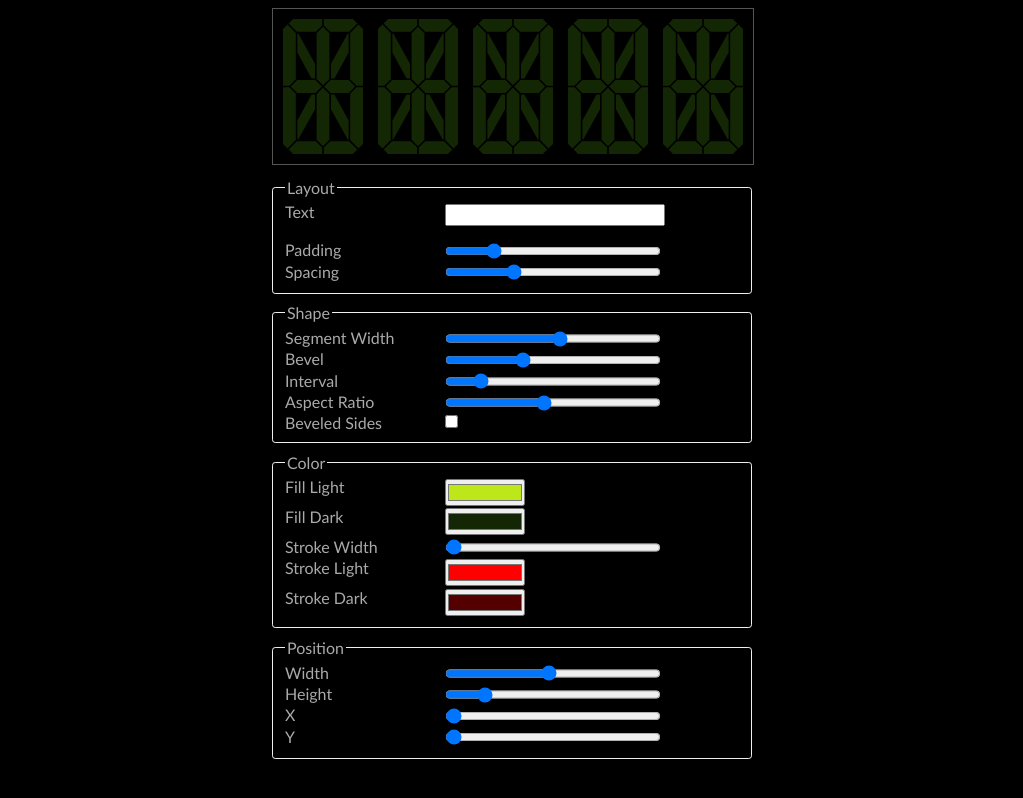
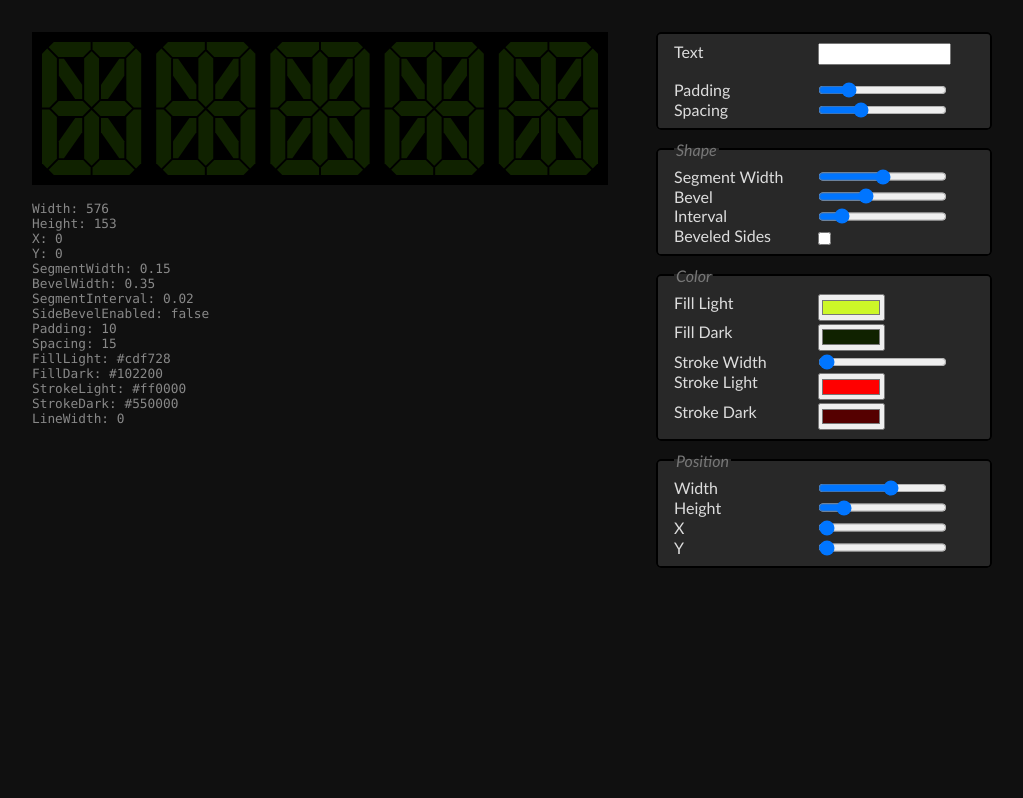
Before and after one commit to Enderer/sixteensegment, a plain HTML site: page src/index.htm in a window 1280 px wide. Shown: the whole page, without its empty margins (128-1151 px from the left). Drawn offline with Linux system fonts and the light colour scheme.

Commit message:
Updated readme and styles
Updated readme file
Added a SevenSegment object
Renamed SegmentMasks to CharacterMasks
Added styles to test page

```diff
--- a/src/SegmentCanvas.js
+++ b/src/SegmentCanvas.js
@@ -10,7 +10,7 @@ function SegmentCanvas()
     this.SegmentInterval = .05;         // Spacing between segments (% of Element Width)
     this.BevelWidth = .06;              // Size of corner bevel (% of Element Width)
     this.SideBevelEnabled = false;      // Should the sides be beveled
-    this.FillLight = "#86fd06";         // Color of a lit segment
+    this.FillLight = "#86FD06";         // Color of an on segment
     this.FillDark = "#004400";          // Color of an off segment
     this.StrokeLight = "#007700";       // Color of an on segment outline
     this.StrokeDark = "#440044";        // Color of an off segment outline
@@ -31,7 +31,7 @@ SegmentCanvas.prototype.DispayText = function(value)
     // Recalculate points in case any settings changed
     this.CalcPoints();
     // Set the display patterns and draw the canvas
-    this.ElementArray.SetText(value, this.SegmentMasks);
+    this.ElementArray.SetText(value, this.CharacterMasks);
     this.Draw(this.Canvas, this.ElementArray.Elements);
 }
 
--- /dev/null
+++ b/src/SevenSegment.js
@@ -0,0 +1,109 @@
+function SevenSegment(count, canvas, width, height, x, y) {
+    this.X = x || 0;
+    this.Y = y || 0;
+
+    this.Width = width || canvas.width;
+    this.Height = height || canvas.height;
+
+    this.Canvas = canvas;
+    this.CalcPoints();
+    this.ElementArray.SetCount(count);
+}
+
+SevenSegment.prototype = new SegmentCanvas();
+
+SevenSegment.prototype.CalcPoints = function() {
+    var d = this.CalcElementDimensions();
+    var w = d.Width;
+    var h = d.Height;
+    var sw = this.SegmentWidth * w;
+    var si = this.SegmentInterval * w;
+    var bw = this.BevelWidth * sw;
+    var br = bw / sw;
+    var ib = (this.SideBevelEnabled)? 1 : 0;
+    var sf = sw * .8;
+    var slope = h / w;
+
+    var sqrt2 = Math.SQRT2;
+    var sqrt3 = Math.sqrt(3);
+
+    var p = [];
+    this.Points = p;
+    for (var i = 0; i < 7; i++) {
+        p[i] = [];
+        for (var s = 0; s < 6; s++) {
+            p[i][s] = { x: 0, y: 0 };
+        }
+    }
+
+    p[0][0] = { x: sw * br * 2 + si / sqrt2,        y: 0            };
+    p[0][1] = { x: w - sw * br * 2 - si / sqrt2,    y: 0            };
+    p[0][2] = { x: w - sw * br - si / sqrt2,        y: sw * br      };
+    p[0][3] = { x: w - sw - si / sqrt2, 			y: sw           };
+    p[0][4] = { x: sw + si / sqrt2,                 y: sw           };
+    p[0][5] = { x: sw * br + si / sqrt2,            y: sw * br      };
+
+    p[1][0] = { x: w,               y: sw * br * 2 + si / sqrt2     };
+    p[1][1] = { x: w,               y: h / 2 - si * .5              };
+    p[1][2] = { x: w - sw / 2,      y: h / 2 - si * .5              };
+    p[1][3] = { x: w - sw,          y: h / 2 - sw / 2 - si * .5     };
+    p[1][4] = { x: w - sw, 			y: sw + si / sqrt2              };
+    p[1][5] = { x: w - sw * br,     y: sw * br + si / sqrt2         };
+
+    p[6][0] = { x: sw + si / 2 * sqrt3, 			y: h / 2 - sw / 2 };
+    p[6][1] = { x: w - sw - si / 2 * sqrt3, 		y: h / 2 - sw / 2 };
+    p[6][2] = { x: w - sw / 2 - si / 2 * sqrt3, 	y: h / 2 };
+    p[6][3] = { x: w - sw - si / 2 * sqrt3, 		y: h / 2 + sw / 2 };
+    p[6][4] = { x: sw + si / 2 * sqrt3, 			y: h / 2 + sw / 2 };
+    p[6][5] = { x: sw / 2 + si / 2 * sqrt3, 		y: h / 2 };
+
+    p[2] = this.FlipVertical(p[1], h)
+    p[3] = this.FlipVertical(p[0], h)
+    p[3] = this.FlipVertical(p[0], h)
+    p[4] = this.FlipHorizontal(p[2], w)
+    p[5] = this.FlipHorizontal(p[1], w)
+}
+
+SevenSegment.prototype.CharacterMasks = (function() {
+    var charMasks = { };
+    charMasks[' '] = parseInt("0000000", 2);
+    charMasks['']  = parseInt("0000000", 2);
+    charMasks['0'] = parseInt("0111111", 2);
+    charMasks['1'] = parseInt("0000110", 2);
+    charMasks['2'] = parseInt("1011011", 2);
+    charMasks['3'] = parseInt("1001111", 2);
+    charMasks['4'] = parseInt("1100110", 2);
+    charMasks['5'] = parseInt("1101101", 2);
+    charMasks['6'] = parseInt("1111101", 2);
+    charMasks['7'] = parseInt("0000111", 2);
+    charMasks['8'] = parseInt("1111111", 2);
+    charMasks['9'] = parseInt("1100111", 2);
+    charMasks['A'] = parseInt("1110111", 2);
+    charMasks['B'] = parseInt("1111111", 2);
+    charMasks['C'] = parseInt("0111001", 2);
+    charMasks['D'] = parseInt("0111111", 2);
+    charMasks['E'] = parseInt("1111001", 2);
+    charMasks['F'] = parseInt("1110001", 2);
+    charMasks['G'] = parseInt("1111101", 2);
+    charMasks['H'] = parseInt("1110110", 2);
+    charMasks['I'] = parseInt("0000110", 2);
+    charMasks['J'] = parseInt("0011110", 2);
+    charMasks['K'] = parseInt("1110000", 2);
+    charMasks['L'] = parseInt("0111000", 2);
+    charMasks['M'] = parseInt("0110111", 2);
+    charMasks['N'] = parseInt("0110111", 2);
+    charMasks['O'] = parseInt("0111111", 2);
+    charMasks['P'] = parseInt("1110011", 2);
+    charMasks['Q'] = parseInt("0111111", 2);
+    charMasks['R'] = parseInt("1110111", 2);
+    charMasks['S'] = parseInt("1101101", 2);
+    charMasks['T'] = parseInt("0000111", 2);
+    charMasks['U'] = parseInt("0111110", 2);
+    charMasks['V'] = parseInt("0111110", 2);
+    charMasks['W'] = parseInt("0111110", 2);
+    charMasks['X'] = parseInt("1110000", 2);
+    charMasks['Y'] = parseInt("1110010", 2);
+    charMasks['Z'] = parseInt("1011011", 2);
+    charMasks['-'] = parseInt("1000000", 2);
+    return charMasks;
+})();
--- a/src/SixteenSegment.js
+++ b/src/SixteenSegment.js
@@ -1,6 +1,6 @@
 /*******************************************************************************
  * SixteenSegment
- * Implements Points[] and SegmentMasks[] for a sixteen segment display
+ * Implements Points[] and CharacterMasks[] for a sixteen segment display
  ******************************************************************************/
 function SixteenSegment(count, canvas, width, height, x, y)
 {
@@ -17,7 +17,7 @@ function SixteenSegment(count, canvas, width, height, x, y)
 	this.ElementArray.SetCount(count);
 }
 
-// Implements SegmentCanvas using Points[][] and SegmentMasks[] for 16 segments
+// Implements SegmentCanvas using Points[][] and CharacterMasks[] for 16 segments
 SixteenSegment.prototype = new SegmentCanvas();
 
 // Calculates the point positions for each segment & stores them in Points[][].
@@ -159,13 +159,13 @@ SixteenSegment.prototype.CalcPoints = function()
 
 // Sets the mapping of characters to bitmasks. Bitmasks store a display pattern.
 // Segments are turned on by flipping the bit in the segments position.
-SixteenSegment.prototype.SegmentMasks = (function()
+SixteenSegment.prototype.CharacterMasks = (function()
 {
 	// Segment Bitmasks for individual segments
-	var a1 = 1 << 0;	var a2 = 1 << 1;	var b = 1 << 2;		var c = 1 << 3;
-	var d1 = 1 << 4;	var d2 = 1 << 5;	var e = 1 << 6;		var f = 1 << 7;
-	var g1 = 1 << 8;	var g2 = 1 << 9;	var h = 1 << 10;	var i = 1 << 11;
-	var j  = 1 << 12;	var k  = 1 << 13;	var l = 1 << 14;	var m = 1 << 15;
+	var a1 = 1 << 0,    a2 = 1 << 1,    b = 1 << 2,    c = 1 << 3,
+	    d1 = 1 << 4,    d2 = 1 << 5,    e = 1 << 6,    f = 1 << 7,
+	    g1 = 1 << 8,    g2 = 1 << 9,    h = 1 << 10,   i = 1 << 11,
+	    j  = 1 << 12,   k  = 1 << 13,   l = 1 << 14,   m = 1 << 15;
 
 	// Character map associates characters with a bit pattern
 	var charMasks = { };
--- a/src/index.htm
+++ b/src/index.htm
@@ -2,14 +2,15 @@
 <html>
 <head>
     <title>Sixteen Segment Display - Demo</title>
-	<meta http-equiv="Content-Type" content="text/html; charset=utf-8">
-	<meta http-equiv="X-UA-Compatible" content="IE=edge,chrome=1" />
+    <meta http-equiv="Content-Type" content="text/html; charset=utf-8">
+    <meta http-equiv="X-UA-Compatible" content="IE=edge,chrome=1" />
     <link rel="stylesheet" type="text/css" href="style.css">
     <script type="text/javascript" src="jquery-1.9.1.min.js"></script>
  	<script type="text/javascript" src="SegmentArray.js"></script>
     <script type="text/javascript" src="SegmentCanvas.js"></script>
     <script type="text/javascript" src="SixteenSegment.js"></script>
-	<script type="text/javascript">
+    <script type="text/javascript" src="SevenSegment.js"></script>
+    <script type="text/javascript">
 		window.onload = function () {
 			// Set the canvas size to fill it's container
 			var canvas = document.getElementById('c');
@@ -33,6 +34,7 @@
 
 		// Update the Segment Display settings
 		function update(segment16){
+
 			// Clear the canvas incase display is resized
 			var canvas = document.getElementById('c');
 			canvas.width = canvas.width;
@@ -53,16 +55,30 @@
 			segment16.StrokeLight = $("#strokeLight").val();
 			segment16.StrokeDark = $("#strokeDark").val();
 			segment16.LineWidth = parseFloat($("#rangeLine").val());
-			segment16.DispayText($("#textInput").val());
+			segment16.DispayText($("#textInput").val().toUpperCase());
+
+			var string = "<pre>"
+			+ "Width: " + segment16.Width + " \nHeight: " + segment16.Height + " \nX: " + segment16.X + " \nY: " + segment16.Y
+			+ " \nSegmentWidth: " + segment16.SegmentWidth + " \nBevelWidth: " + segment16.BevelWidth
+			+ " \nSegmentInterval: " + segment16.SegmentInterval + " \nSideBevelEnabled: " + segment16.SideBevelEnabled
+			+ " \nPadding: " + segment16.Padding + " \nSpacing: " + segment16.Spacing  + " \nFillLight: " + segment16.FillLight
+			+ " \nFillDark: " + segment16.FillDark  + " \nStrokeLight: " + segment16.StrokeLight  + " \nStrokeDark: " + segment16.StrokeDark
+			+ " \nLineWidth: " + segment16.LineWidth
+			+ "</pre>";
+
+			$("#code").html(string);
 		}
 	</script>
 </head>
 <body>
 <div id="wrapper">
-    <div id="container"><canvas id="c" /></div>
+	<div id="output">
+		<div id="container"><canvas id="c" /></div>
+	    <div id="code"></div>
+	</div>
+
     <form id="controls">
  	<fieldset>
-    	<legend>Layout</legend>
         <label for="textInput">Text</label>
         <input id="textInput" type="text" value="" /> <br /><br />
     	<label for="rangePadding">Padding</label>
@@ -73,26 +89,24 @@
 	<fieldset>
     	<legend>Shape</legend>
     	<label for="rangeSegmentWidth">Segment Width</label>
-    	<input id="rangeSegmentWidth" type="range" step=".01" max=".3" min="0" value=".16" />
+    	<input id="rangeSegmentWidth" type="range" step=".01" max=".3" min="0" value=".15" />
     	<label for="rangeBevel">Bevel</label>
     	<input id="rangeBevel" type="range" step=".01" max="1" min="0" value=".35" />
     	<label for="rangeInterval">Interval</label>
     	<input id="rangeInterval" type="range" step=".005" max=".15" min="0" value=".02" />
-    	<label for="rangeAspect">Aspect Ratio</label>
-    	<input id="rangeAspect" type="range" step=".01" max="3" min=".25" value="1.5" />
     	<label for="checkBevel">Beveled Sides</label>
     	<input id="checkBevel" type="checkbox" value="off" />
 	</fieldset>
 	<fieldset>
     	<legend>Color</legend>
 		<label for="colorLight">Fill Light</label>
-		<input id="colorLight" type="color" value="#BDE718" />
+		<input id="colorLight" type="color" value="#CDF728" />
 		<label for="colorDark">Fill Dark</label>
-		<input id="colorDark" type="color" value="#142705" />
+		<input id="colorDark" type="color" value="#102200" />
 		<label for="rangeLine">Stroke Width</label>
 		<input id="rangeLine" type="range" step=".1" max="10" min="0" value="0" />
         <label for="strokeLight">Stroke Light</label>
-        <input id="strokeLight" type="color" value="#ff0000" />
+        <input id="strokeLight" type="color" value="#FF0000" />
         <label for="strokeDark">Stroke Dark</label>
         <input id="strokeDark" type="color" value="#550000" />
     </fieldset>
--- a/src/style.css
+++ b/src/style.css
@@ -1,15 +1,24 @@
 body
 {
-    background-color: black;
+    background-color: #101010;
     color: #bbb;
     font-size: medium;
     font-family: Calibri, sans-serif;
+    margin: 0;
+    padding: 0;
 }
 
 #wrapper
 {
-    width: 30em;
-    margin: 0 auto;
+    width: 60em;
+    margin: 2em auto;
+    vertical-align: top;
+}
+
+#output
+{
+    width: 60%;
+    float:left;
 }
 
 #container
@@ -19,45 +28,74 @@ body
 
 canvas
 {
-    border: 1px solid #555;
+    background: black;
 }
 
 fieldset
 {
-    -webkit-border-radius: .8em 0 1.5em 0;
+    -webkit-border-radius: .3em;
     -moz-border-radius: .3em;
-    border-radius: .2em;
-    margin: .6em 0;
-    border:1px solid #eee;
-    color:#aaa;
+    border-radius: .3em;
+    margin: 0 0 .6em 0;
+    padding: .5em 1em;
+    border: 2px solid #000;
+    background: #282828;
+}
+
+fieldset legend
+{
+    color: #777;
+    font-style: italic;
+}
+
+#controls
+{
+    width: 35%;
+    display: inline-block;
+    margin: 0;
+    float: right;
 }
 
 #controls input
 {
 	display: block;
 	float: left;
-	width: 16em;
+	width: 9.5em;
     margin: .1em 0;
-    padding: .1em .1em;
+    padding: .05em .1em;
     color: #444;
     font-family: Calibri, sans-serif;
 }
 
 #controls input[type=color]
 {
-    padding: 0;
-    width: 6em;
+    width: 5em;
 }
 
 #controls input[type=checkbox]
 {
 	width: 1em;
+    margin-top: .4em;
+}
+
+#controls input[type=range]
+{
+
 }
 
 label
 {
     float: left;
-	width: 10em;
+	width: 9em;
 	display: block;
 	clear: left;
+    color: #ddd;
 }
+
+#code pre
+{
+    font-family: Consolas, "Courier New", monospace;
+    font-size: .8em;
+    color: #888;
+    white-space: pre
+}
```
Also changed, not shown: 1 other file.
